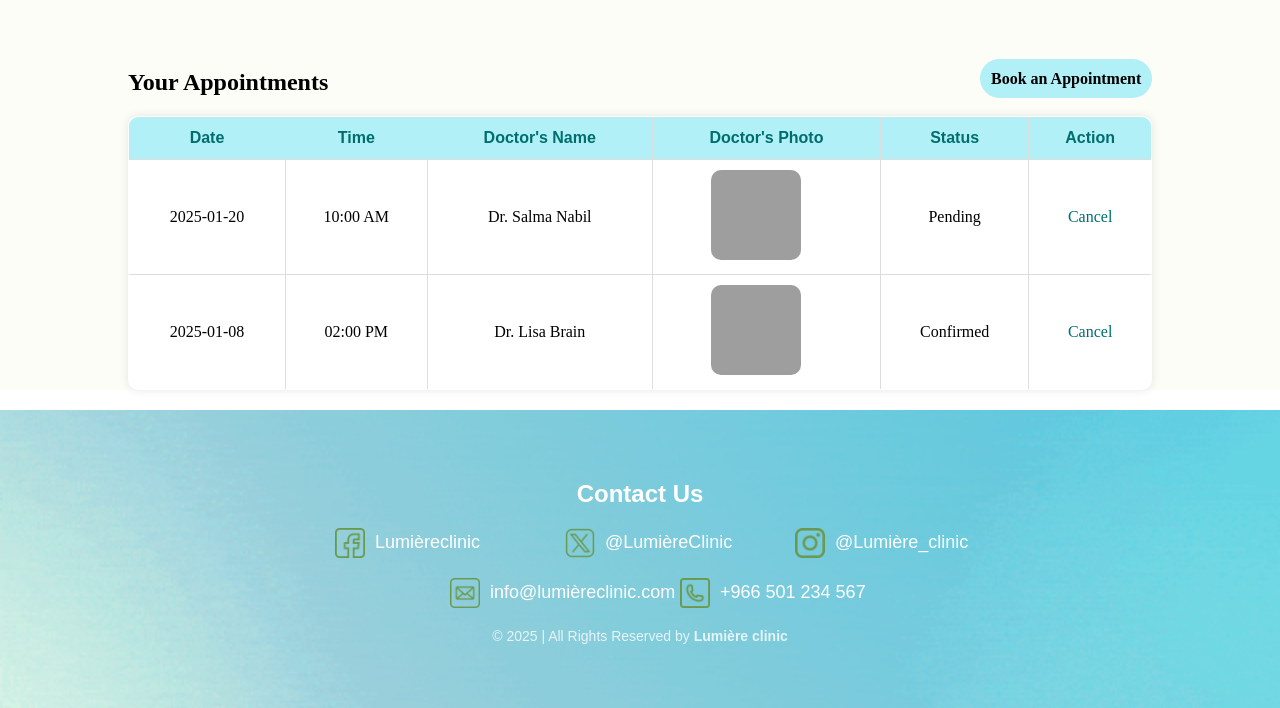
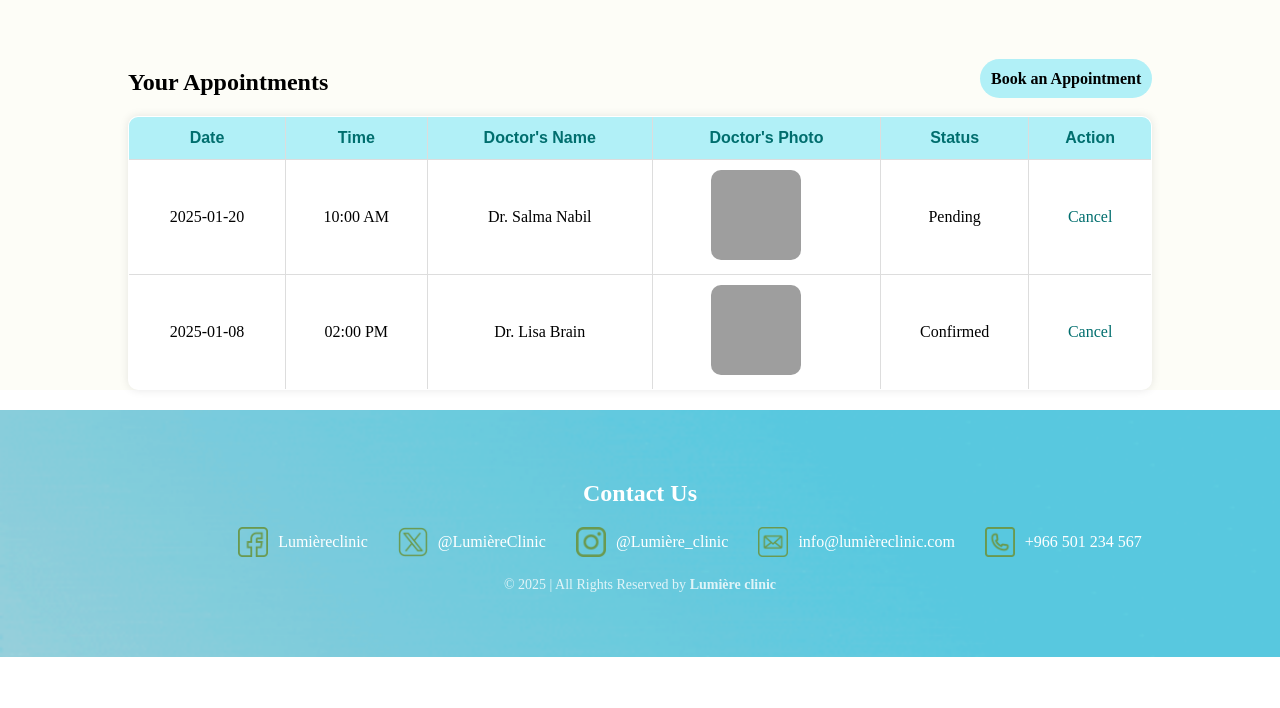
Before and after one commit to HessahAlotaibi1/Web_Project, a PHP site: the page made by html pages/patient.html in a window 1280 px wide. Shown: the part 168-876 px from the top of the page. After the commit the page ends 825 px from the top, so only its background shows below. Run offline with PHP 8.4, Linux system fonts and the light colour scheme; grey boxes are pictures that could not be loaded.

Commit message:
Update patient.css

```diff
--- a/css/patient.css
+++ b/css/patient.css
@@ -171,56 +171,32 @@ li {
 .cancel:active {
   color: #04b3b3;
 }
-
-
+/* ========== FOOTER ========== */
 .footer {
   background-image: url("../images/Background.gif");
-  background-size: cover;
-  background-position: center;
-  background-repeat: no-repeat;
-  color: white;
+  background-size: cover;  color: white;
+  padding: 50px 20px;
   text-align: center;
-  padding: 50px 20px;
-  font-size: 18px;
-  position: relative;
-  font-family: Arial, sans-serif;
-}
-
-.footer a {
-  color: #fff;
-  text-decoration: none;
-
-}
-
-.footer a:hover {
-  text-decoration: none;
-  color: #6a994e;
 }
 
 .footer h2 {
   font-size: 24px;
   margin-bottom: 20px;
-  font-weight: bold;
 }
 
 .footer ul {
   list-style: none;
-  padding: 0;
   display: flex;
   flex-wrap: wrap;
   justify-content: center;
-  gap: 20px;
-  max-width: 700px;
-  margin: auto;
+  gap: 30px;
 }
 
 .footer li {
   display: flex;
   align-items: center;
+  font-size: 16px;
   gap: 10px;
-  font-size: 18px;
-  width: 30%;
-  text-align: left;
 }
 
 .footer img {
```
Also changed, not shown: other parts of css/patient.css (+28 -15 lines).
